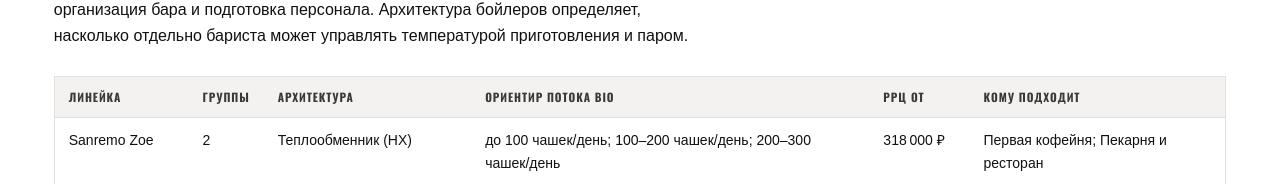
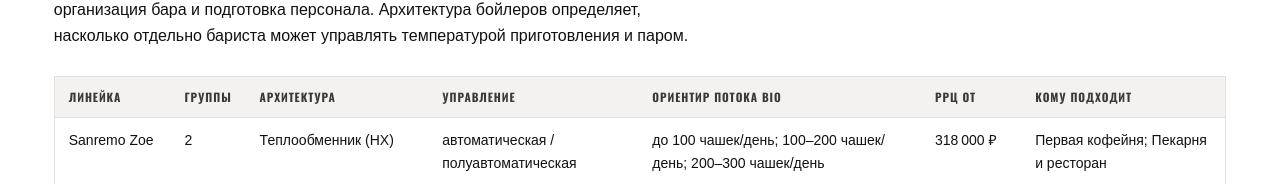
Before and after one commit to biotempbio/Sanremo_Site, a Next.js app: page /guide/linejki-sanremo in a window 1280 px wide. Shown: the part 616-800 px from the top of the page. Built offline with nearby package versions, Linux system fonts and the light colour scheme; no server answers; a web font is replaced by a local one.

Commit message:
Show catalog control types in Sanremo lineup guide

```diff
--- a/app/guide/linejki-sanremo/page.tsx
+++ b/app/guide/linejki-sanremo/page.tsx
@@ -2,7 +2,7 @@ import type { Metadata } from "next";
 import { Header, Footer } from "../../components/Chrome";
 import { Crumbs } from "../../components/Bits";
 import { RelatedReading } from "../../components/GuideBlocks";
-import { families, familyPriceFrom, modelsOfFamily, money, VOLUME_BANDS } from "@/lib/catalog";
+import { families, familyPriceFrom, modelsOfFamily, money, skusOfModel, VOLUME_BANDS } from "@/lib/catalog";
 import { articleSchema, jsonLd } from "@/lib/seo";
 
 export const metadata: Metadata = {
@@ -14,6 +14,7 @@ export default function LinejkiPage() {
   const rows = families.map((family) => ({
     family,
     bands: VOLUME_BANDS.filter((band) => band.models.some((slug) => slug === family.slug || slug.startsWith(`${family.slug}-`))),
+    controls: [...new Set(modelsOfFamily(family.slug).flatMap((model) => skusOfModel(model.slug).map((sku) => sku.control).filter((control): control is string => Boolean(control))))],
   }));
   const path = "/guide/linejki-sanremo/";
   return <><Header active="/guide/" /><Crumbs items={[{ href: "/", label: "Главная" }, { href: "/guide/", label: "Как выбрать" }, { label: "Линейки Sanremo" }]} />
@@ -23,11 +24,11 @@ export default function LinejkiPage() {
       <h2>Сначала определите задачу</h2>
       <p>Количество групп задаёт число рабочих мест, но само по себе не гарантирует нужный темп в пиковую смену. Важны рецепты, доля молочных напитков, организация бара и подготовка персонала. Архитектура бойлеров определяет, насколько отдельно бариста может управлять температурой приготовления и паром.</p>
       <div className="table-scroll" role="region" aria-label="Сравнение линеек Sanremo" tabIndex={0}>
-        <table className="data" style={{ minWidth: 780 }}><thead><tr><th>Линейка</th><th>Группы</th><th>Архитектура</th><th>Ориентир потока BIO</th><th>РРЦ от</th><th>Кому подходит</th></tr></thead>
-          <tbody>{rows.map(({ family, bands }) => <tr key={family.slug}>
+        <table className="data" style={{ minWidth: 920 }}><thead><tr><th>Линейка</th><th>Группы</th><th>Архитектура</th><th>Управление</th><th>Ориентир потока BIO</th><th>РРЦ от</th><th>Кому подходит</th></tr></thead>
+          <tbody>{rows.map(({ family, bands, controls }) => <tr key={family.slug}>
             <td><a href={`/products/${family.slug}/`}>Sanremo {family.name}</a></td>
             <td>{[...new Set(modelsOfFamily(family.slug).flatMap((model) => model.groupsAvailable))].sort().join(" / ")}</td>
-            <td>{family.architecture}</td><td>{bands.map((b) => b.label).join("; ") || "Смотрите конфигурации"}</td>
+            <td>{family.architecture}</td><td>{controls.join(" / ") || "Смотрите карточки"}</td><td>{bands.map((b) => b.label).join("; ") || "Смотрите конфигурации"}</td>
             <td>{money(familyPriceFrom(family.slug))}</td><td>{family.scenarios.slice(0, 2).join("; ")}</td>
           </tr>)}</tbody></table>
       </div>
```
Also changed, not shown: 1 other file (tests, documents, lock files or other folders).
